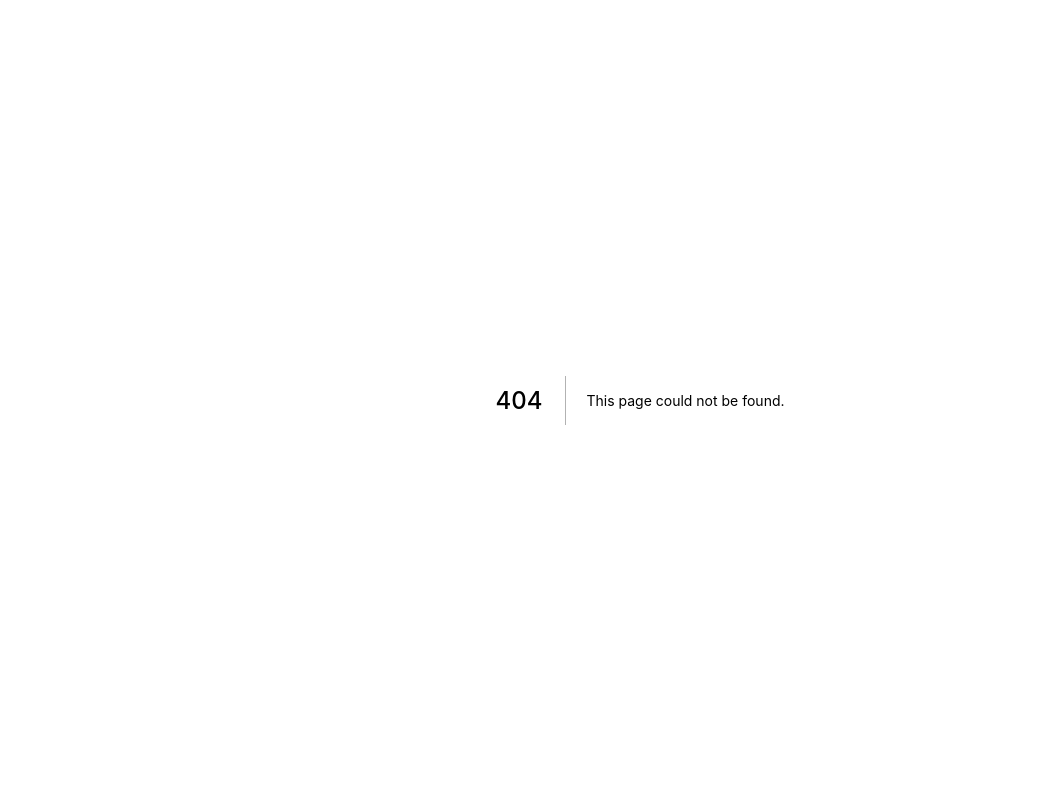
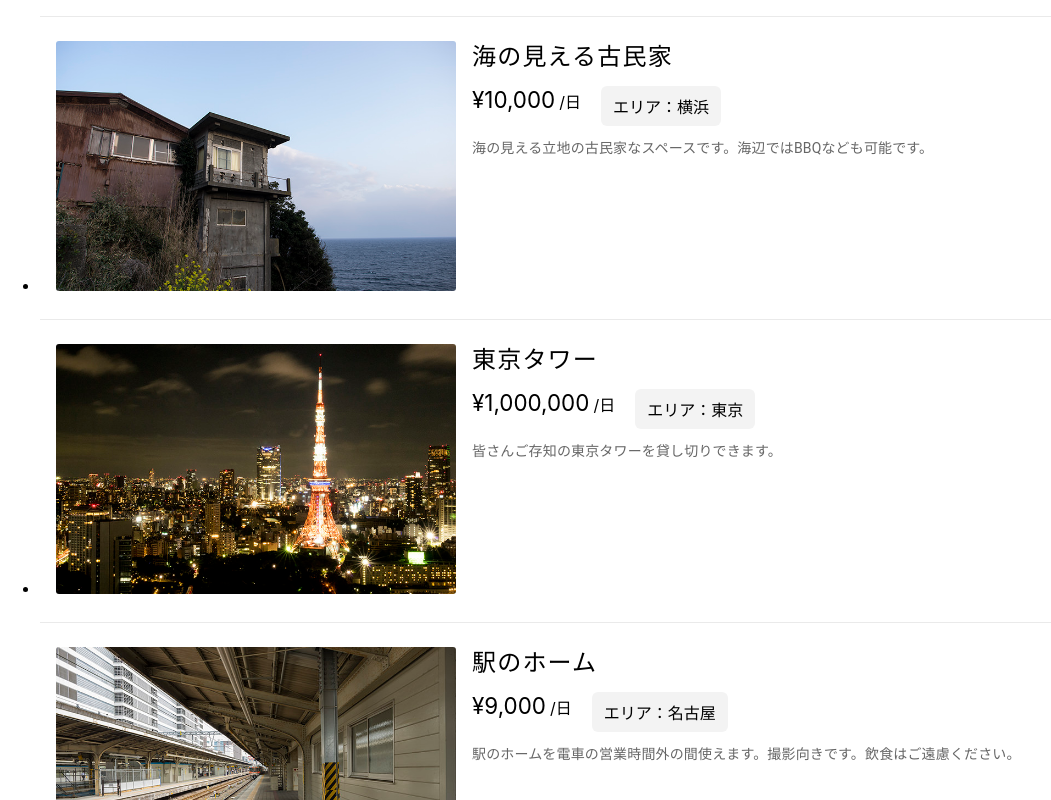
Before and after one commit to disneyLadySango/inject-context, a Next.js app: page /search in a window 1280 px wide. Before the commit this address had no page. Shown: the top 800 px of the page, without its empty margins (0-1051 px from the left). Built offline with nearby package versions, Linux system fonts and the light colour scheme.

Commit message:
feat: 検索結果のページのコンポーネントを追加

```diff
--- /dev/null
+++ b/src/components/SearchPage/SearchPage.tsx
@@ -0,0 +1,15 @@
+import { VFC } from 'react'
+
+import Stack from '@mui/material/Stack'
+
+import { SearchResponse } from '@/types/search'
+import { RoomCard } from './components/RoomCard'
+
+import * as Presetner from './SearchPagePresenter'
+
+export type Props = {
+  data: SearchResponse
+}
+export const SearchPage: VFC<Props> = (props) => {
+  return <Presetner.SearchPage {...props} />
+}
--- /dev/null
+++ b/src/components/SearchPage/SearchPagePresenter.tsx
@@ -0,0 +1,26 @@
+import { VFC } from 'react'
+import styled from 'styled-components'
+
+import { SearchResponse } from '@/types/search'
+
+import { RoomCard } from './components/RoomCard'
+
+const StyledRoomCardList = styled.ul`
+  display: flex;
+  flex-direction: column;
+`
+const StyledRoomCardWrap = styled.li`
+  padding: 24px 16px;
+  border-top: 1px solid rgb(234, 234, 234);
+`
+export const SearchPage: VFC<{ data: SearchResponse }> = ({ data }) => (
+  <div>
+    <StyledRoomCardList>
+      {data.results.map((room) => (
+        <StyledRoomCardWrap key={room.id}>
+          <RoomCard {...room} />
+        </StyledRoomCardWrap>
+      ))}
+    </StyledRoomCardList>
+  </div>
+)
--- /dev/null
+++ b/src/components/SearchPage/index.ts
@@ -0,0 +1,2 @@
+export { SearchPage } from './SearchPage'
+export type { Props } from './SearchPage'
--- /dev/null
+++ b/src/pages/search/[uid].tsx
@@ -0,0 +1 @@
+export { default, getServerSideProps } from '.'
--- /dev/null
+++ b/src/pages/search/index.tsx
@@ -0,0 +1,22 @@
+import { VFC } from 'react'
+import { GetServerSidePropsContext } from 'next'
+import {
+  SearchPage as SearchPageComponent,
+  Props,
+} from '@/components/SearchPage'
+
+export const getServerSideProps = async (
+  context: GetServerSidePropsContext,
+) => {
+  const { resolvedUrl, req } = context
+  const result = await fetch(`http://${req.headers.host}/api/${resolvedUrl}`)
+  const data = await result.json()
+  return {
+    props: { data },
+  }
+}
+
+const SearchPage: VFC<Props> = (props) => {
+  return <SearchPageComponent {...props} />
+}
+export default SearchPage
```
